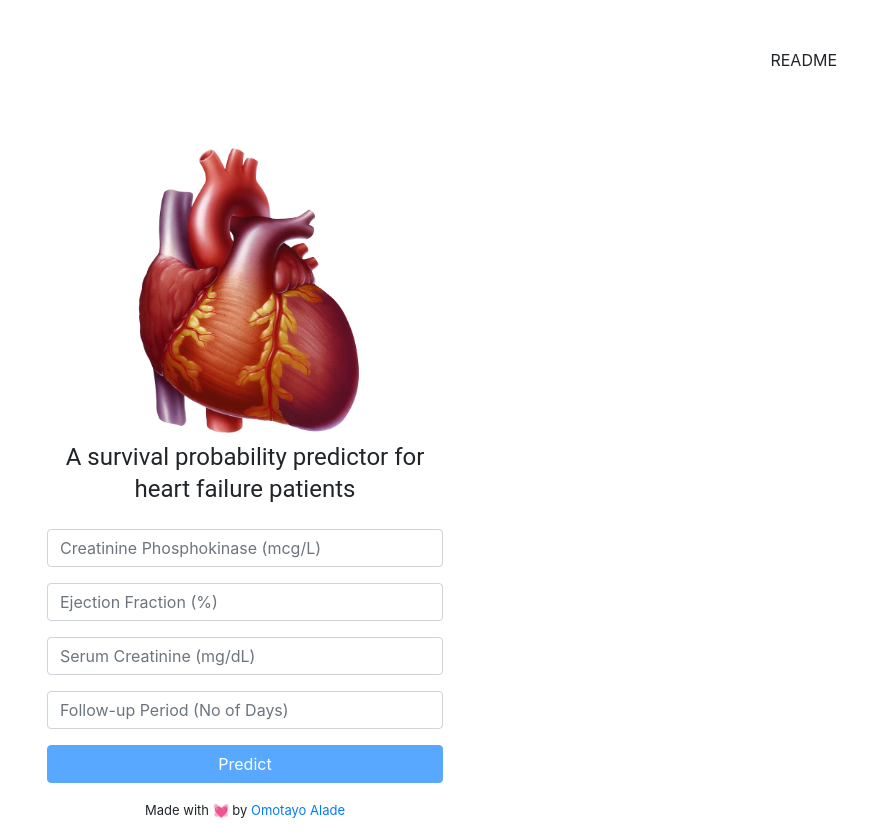
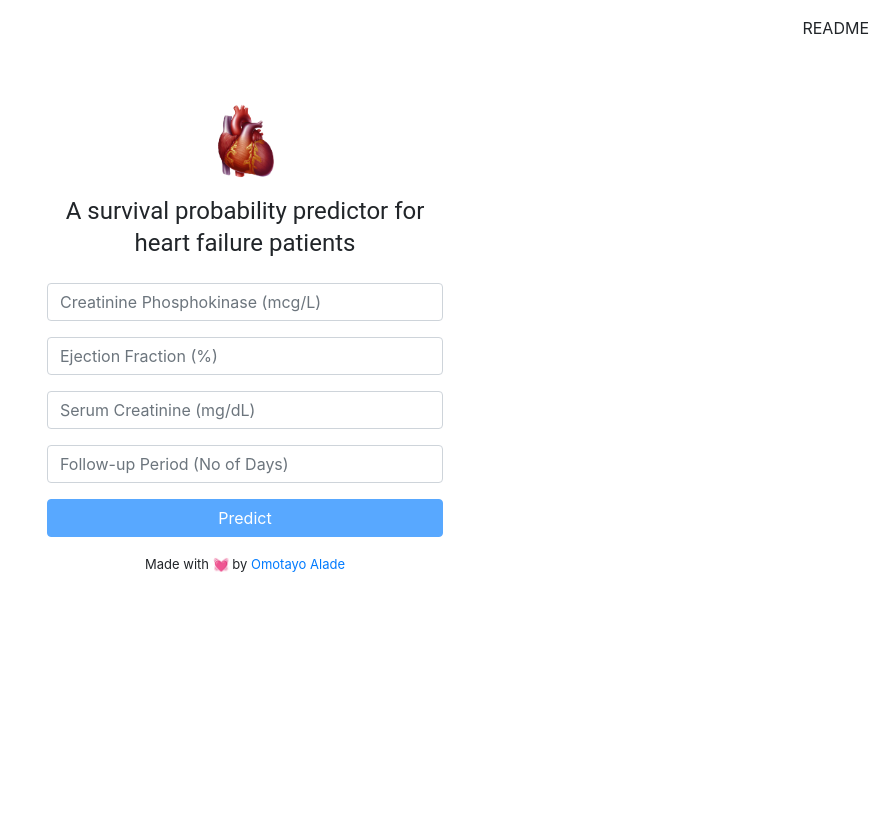
Before and after one commit to omotayo-alade/ml-death-event-prediction, a Flask app: page / in a window 1280 px wide. Shown: the whole page, without its empty margins (395-1280 px from the left). After the commit the page ends 572 px from the top, so only its background shows below. Run offline with Flask 2, Linux system fonts and the light colour scheme; parts of the project's set-up code (start-up, migrations or seed data) failed here and were passed over; some libraries are stand-ins or nearby versions.

Commit message:
update file

```diff
--- a/src/scripts/ingest/template/index.html
+++ b/src/scripts/ingest/template/index.html
@@ -274,14 +274,14 @@
 
 <body>
   <header class="jss1">
-    <a class="MuiTypography-root MuiLink-root MuiLink-underlineHover jss2 MuiTypography-colorInherit"
+    <a style="padding-bottom: 0%;" class="MuiTypography-root MuiLink-root MuiLink-underlineHover jss2 MuiTypography-colorInherit"
     target="_blank" rel="noopener" style="float: right; margin: 2em;"
       href="https://github.com/omotayo-alade/heart-failure-survival/blob/master/README.md">README</a>
   </header>
   <main class="MuiContainer-root MuiContainer-maxWidthXs" style="display: flex; justify-content: center;">
     <div class="jss39">
-    <img class="img-fluid" alt="heart-failure" src="https://raw.githubusercontent.com/omotayo-alade/heart-failure-survival/master/src/scripts/ingest/template/assets/heart.png">
-      <h1 class="MuiTypography-root MuiTypography-h5" style="text-align: center;">A survival probability predictor for heart failure patients</h1>
+    <img class="jss43" style="width: 100px; height: 100;" alt="heart-failure" src="https://raw.githubusercontent.com/omotayo-alade/heart-failure-survival/master/src/scripts/ingest/template/assets/heart.png">
+    <h1 class="MuiTypography-root MuiTypography-h5" style="text-align: center;">A survival probability predictor for heart failure patients</h1>
     <form class="jss41" action="/predict" method="POST" id="myForm">
       <div class="form-group">
        <!-- <label for="creatinine">Creatinine Phosphokinase (mcg/L)</label> -->
```
